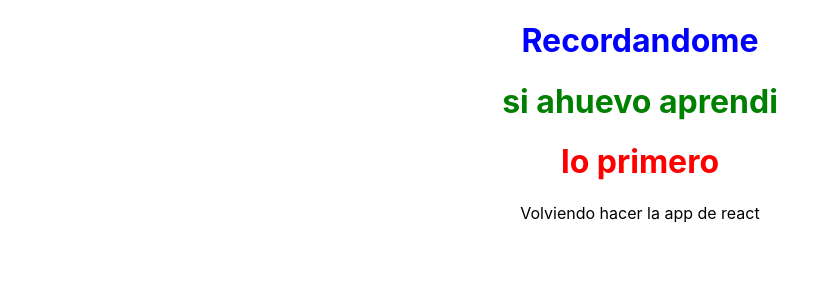
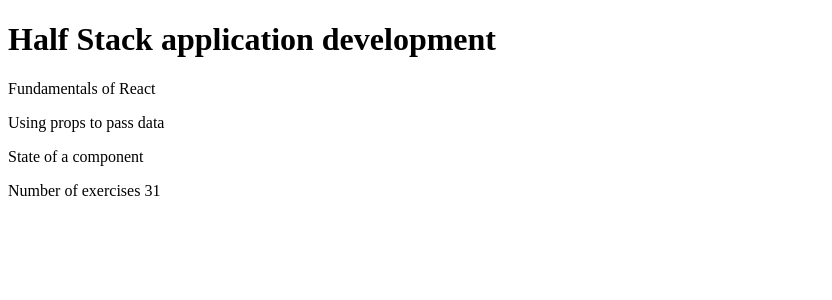
Before and after one commit to EGarcia30/bootcamp, a React (Create React App) app in the folder part1/: page / in a window 1280 px wide. Shown: the top 300 px of the page, without its empty margins (0-832 px from the left). Built offline with nearby package versions, Linux system fonts and the light colour scheme.

Commit message:
Ejercicio 1

```diff
--- a/part1/src/index.js
+++ b/part1/src/index.js
@@ -1,17 +1,53 @@
-import React from 'react';
-import ReactDOM from 'react-dom/client';
-import './index.css';
-import App from './App';
-import reportWebVitals from './reportWebVitals';
+import React from 'react'
+import ReactDOM from 'react-dom'
 
-const root = ReactDOM.createRoot(document.getElementById('root'));
-root.render(
-  <React.StrictMode>
-    <App />
-  </React.StrictMode>
-);
+const Header = ({course}) => <h1>{course}</h1>
 
-// If you want to start measuring performance in your app, pass a function
-// to log results (for example: reportWebVitals(console.log))
-// or send to an analytics endpoint. Learn more: https://bit.ly/CRA-vitals
-reportWebVitals();
+const Part = (props) => {
+  return(
+    <p>{props.parts}</p>
+  )
+}
+
+const Content = (props) => {
+  return(
+    <div>
+      <Part parts={props.parts[0]["name"]}/>
+      <Part parts={props.parts[1]["name"]}/>
+      <Part parts={props.parts[2]["name"]}/>
+    </div>
+  )
+}
+
+const Total = (props) => {
+  return(
+    <p>Number of exercises {props.parts[0]["exercises"] + props.parts[1]["exercises"] + props.parts[2]["exercises"]}</p>
+  )
+}
+
+const App = () => {
+  const course = 'Half Stack application development'
+  const parts = [
+    {
+      name: 'Fundamentals of React',
+      exercises: 10
+    },
+    {
+      name: 'Using props to pass data',
+      exercises: 7
+    },
+    {
+      name: 'State of a component',
+      exercises: 14
+    }
+  ]
+  return (
+    <div>
+      <Header course={course}/>
+      <Content parts={parts}/>
+      <Total parts={parts}/>
+    </div>
+  )
+}
+
+ReactDOM.render(<App />, document.getElementById('root'))
```
